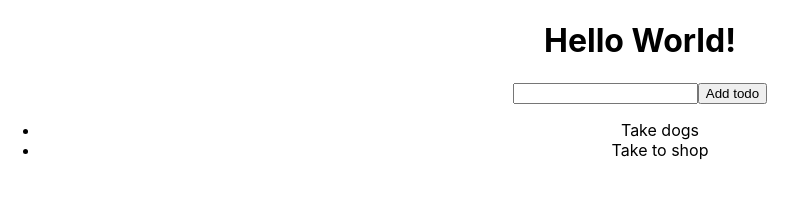
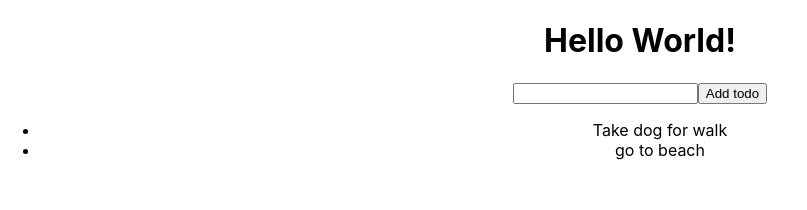
Before and after one commit to kevinjacob2001/To-do_FIREBASE, a React (Create React App) app: page / in a window 1280 px wide. Shown: the top 210 px of the page, without its empty margins (0-807 px from the left). Built offline with nearby package versions, Linux system fonts and the light colour scheme.

Commit message:
added useState()

```diff
--- a/src/App.js
+++ b/src/App.js
@@ -1,16 +1,26 @@
-import React from 'react';
+import React, { useState } from 'react';
 import './App.css';
 
 function App() {
+const [todos,setTodos]=useState(["Take dog for walk","go to beach"])
+
   return (
     <div className="App">
-<h1>Hello World!</h1>
-<input></input>
-<button>Add todo</button>
-<ul>
-  <li>Take dogs</li>
-  <li>Take to shop</li>
-</ul>
+
+          <h1>Hello World!</h1>
+          <input></input>
+          <button>Add todo</button>
+
+          <ul>
+
+            {todos.map((todo)=>{
+              return(
+                <li>{todo}</li>
+              )
+            })}
+
+          </ul>
+
     </div>
   );
 }
```
